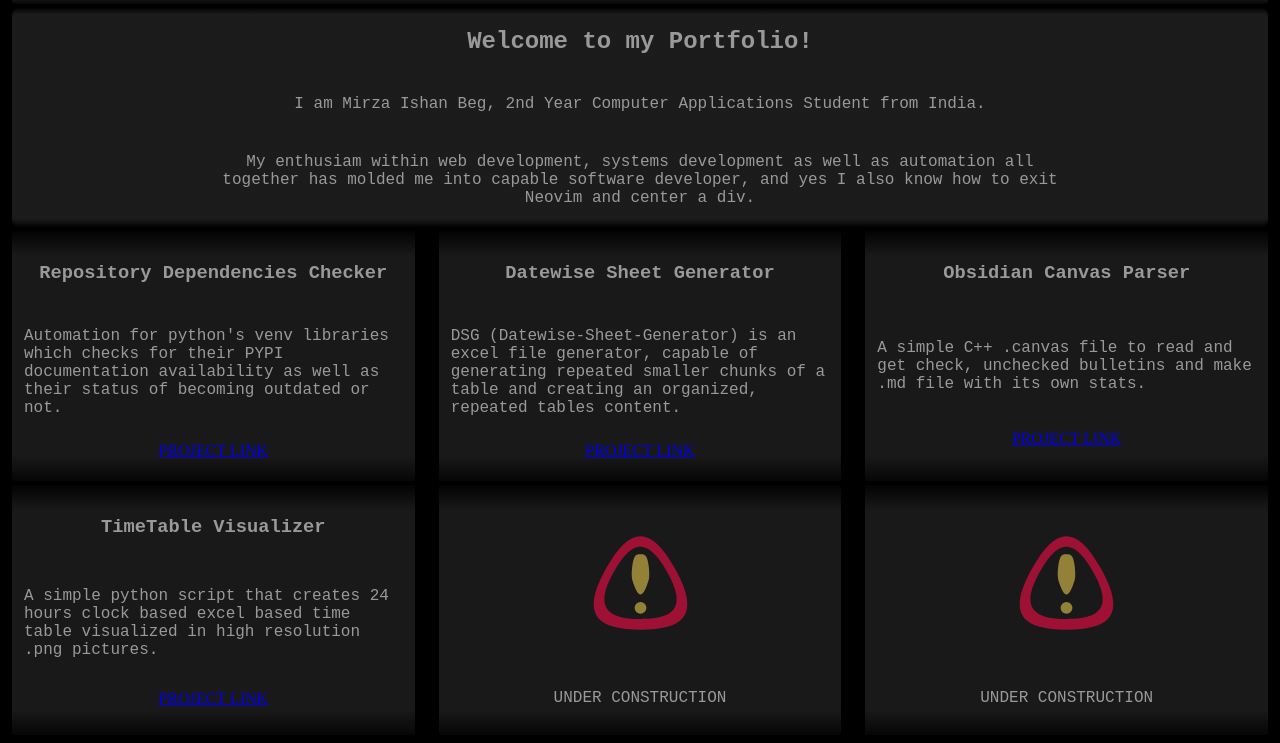
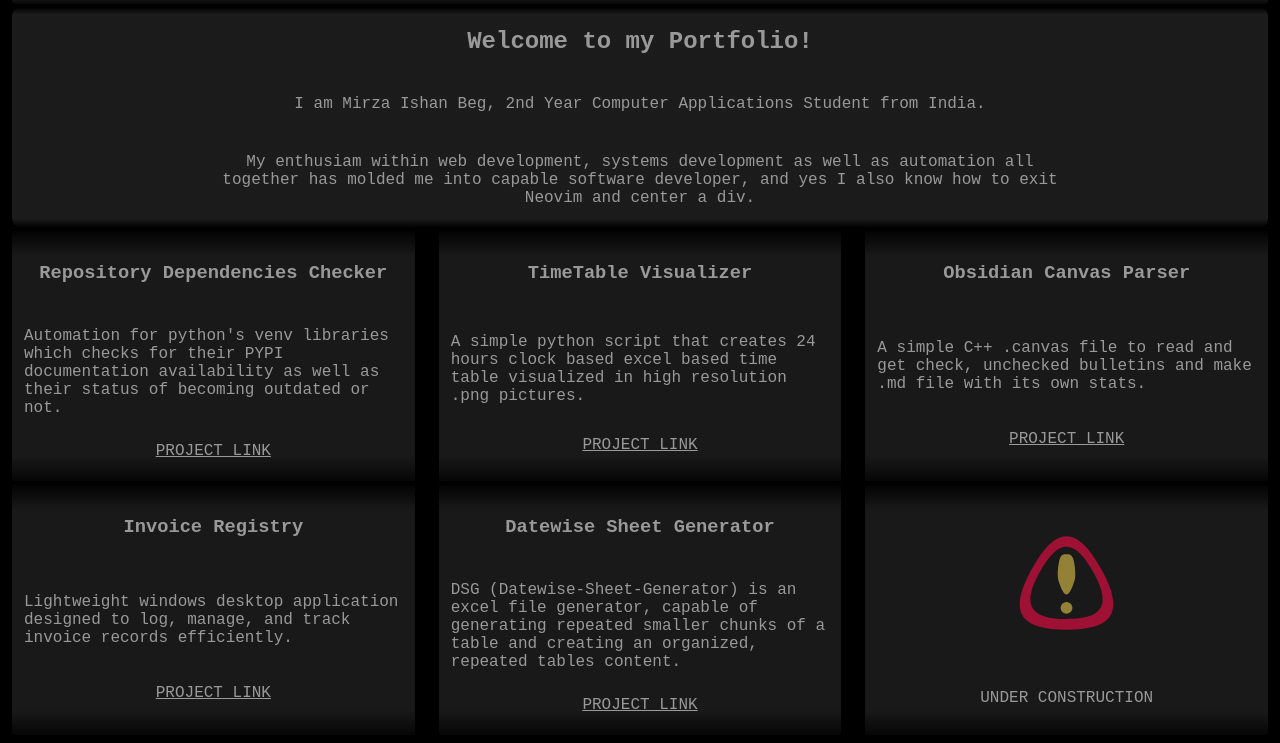
Before and after one commit to Mirza-Ishan-Beg/Portfolio, a plain HTML site: page index.html in a window 1280 px wide. Shown: the part 144-887 px from the top of the page. Drawn offline with Linux system fonts and the light colour scheme.

Commit message:
Polished the contents.

```diff
--- a/index.html
+++ b/index.html
@@ -11,11 +11,11 @@
     <div class="flex-container round-border-4px margin-bottom-4px title-gradient">
         <button class="top-options-header font-type-terminal-like" onclick="open_github_prof('Mirza-Ishan-Beg')">Professional GitHub Profile</button>
         <button class="top-options-header font-type-terminal-like" onclick="open_github_prof('seedandsyntax')">Hobby GitHub Profile</button>
-        <button class="top-options-header font-type-terminal-like" name="resume-button" onclick="downloadResume('NONE')">Resume</button>
+        <button class="top-options-header font-type-terminal-like" name="resume-button" onclick="downloadResume('Resume')">Resume</button>
         <!--button class="top-options-header">Opt. 4</button>
         <button class="top-options-header">Opt. 5</button-->
         <span class="top-options-header"></span>
-        <img class="top-options-header profile-picture-header" src="assets/skull..png">
+        <img class="top-options-header profile-picture-header" src="assets/Photo.jpg">
     </div>
     <div>
         <div class="container-content margin-bottom-4px">
@@ -32,31 +32,33 @@
                     <!--img style="width: 175px; height: 175px;" src="assets/Under-Construction.svg" alt="NO IMAGE YET!!"-->
                     <h3 class="font-type-terminal-like">Repository Dependencies Checker</h3>
                     <p class="font-type-terminal-like">Automation for python's venv libraries which checks for their PYPI documentation availability as well as their status of becoming outdated or not.</p>
-                    <a href="https://github.com/Mirza-Ishan-Beg/Repository-Health-Checker" target="_blank">PROJECT LINK</a>
+                    <a class="font-type-terminal-like" href="https://github.com/Mirza-Ishan-Beg/Repository-Health-Checker" target="_blank">PROJECT LINK</a>
                 </div>
                 <div class="prof-github-cards card-color-gradient">
                     <!--img style="width: 175px; height: 175px;" src="assets/Under-Construction.svg" alt="NO IMAGE YET!!"-->
-                    <h3 class="font-type-terminal-like">Datewise Sheet Generator</h3>
-                    <p class="font-type-terminal-like">DSG (Datewise-Sheet-Generator) is an excel file generator, capable of generating repeated smaller chunks of a table and creating an organized, repeated tables content.</p>
-                    <a href="https://github.com/Mirza-Ishan-Beg/Datewise-Sheet-Generator" target="_blank">PROJECT LINK</a>
+                    <h3 class="font-type-terminal-like">TimeTable Visualizer</h3>
+                    <p class="font-type-terminal-like">A simple python script that creates 24 hours clock based excel based time table visualized in high resolution .png pictures.</p>
+                    <a class="font-type-terminal-like" href="https://github.com/Mirza-Ishan-Beg/Time-Table-Visualizer" target="_blank">PROJECT LINK</a>
                 </div>
                 <div class="prof-github-cards card-color-gradient">
                     <!-- img style="width: 175px; height: 175px;" src="assets/Under-Construction.svg" alt="NO IMAGE YET!!"-->
                     <h3 class="font-type-terminal-like">Obsidian Canvas Parser</h3>
                     <p class="font-type-terminal-like">A simple C++ .canvas file to read and get check, unchecked bulletins and make .md file with its own stats.</p>
-                    <a href="https://github.com/Mirza-Ishan-Beg/Obsidian-Canvas-Parser" target="_blank">PROJECT LINK</a>
+                    <a class="font-type-terminal-like" href="https://github.com/Mirza-Ishan-Beg/Obsidian-Canvas-Parser" target="_blank">PROJECT LINK</a>
                 </div>
             </div>
             <div class="flex-container-prof-github-cards">
                 <div class="prof-github-cards card-color-gradient">
-                    <!-- img style="width: 175px; height: 175px;" src="assets/Under-Construction.svg" alt="NO IMAGE YET!!"-->
-                    <h3 class="font-type-terminal-like">TimeTable Visualizer</h3>
-                    <p class="font-type-terminal-like">A simple python script that creates 24 hours clock based excel based time table visualized in high resolution .png pictures.</p>
-                    <a href="https://github.com/Mirza-Ishan-Beg/Time-Table-Visualizer" target="_blank">PROJECT LINK</a>
+                    <!--img style="width: 175px; height: 175px;" src="assets/Under-Construction.svg" alt="NO IMAGE YET!!"-->
+                    <h3 class="font-type-terminal-like">Invoice Registry</h3>
+                    <p class="font-type-terminal-like">Lightweight windows desktop application designed to log, manage, and track invoice records efficiently.</p>
+                    <a class="font-type-terminal-like" href="https://github.com/Mirza-Ishan-Beg/InvoiceRegistry" target="_blank">PROJECT LINK</a>
                 </div>
                 <div class="prof-github-cards card-color-gradient">
-                    <img style="width: 175px; height: 175px;" src="assets/Under-Construction.svg" alt="NO IMAGE YET!!">
-                    <p class="font-type-terminal-like">UNDER CONSTRUCTION</p>
+                    <!-- img style="width: 175px; height: 175px;" src="assets/Under-Construction.svg" alt="NO IMA   GE YET!!"-->
+                    <h3 class="font-type-terminal-like">Datewise Sheet Generator</h3>
+                    <p class="font-type-terminal-like">DSG (Datewise-Sheet-Generator) is an excel file generator, capable of generating repeated smaller chunks of a table and creating an organized, repeated tables content.</p>
+                    <a class="font-type-terminal-like" href="https://github.com/Mirza-Ishan-Beg/Datewise-Sheet-Generator" target="_blank">PROJECT LINK</a>
                 </div>
                 <div class="prof-github-cards card-color-gradient">
                     <img style="width: 175px; height: 175px;" src="assets/Under-Construction.svg" alt="NO IMAGE YET!!">
--- a/simple.js
+++ b/simple.js
@@ -4,10 +4,10 @@ function open_github_prof(profile_name){
 
 function downloadResume(reference_site) {
     if (reference_site !== "NONE") {
-        const url = `${reference_site}`;
+        console.log("Resume Download is in process...");
         const a = document.createElement('a');
-        a.href = url;
-        a.download = "resume.docx";
+        a.href = "/assets/Mirza_Ishan_Beg.docx";
+        a.download = "Mirza_Ishan_Beg.docx";
         document.body.appendChild(a);
         a.click();
         document.body.removeChild(a);
```
Also changed, not shown: assets/Photo.jpg (added), assets/skull..png (deleted), 1 other file.
